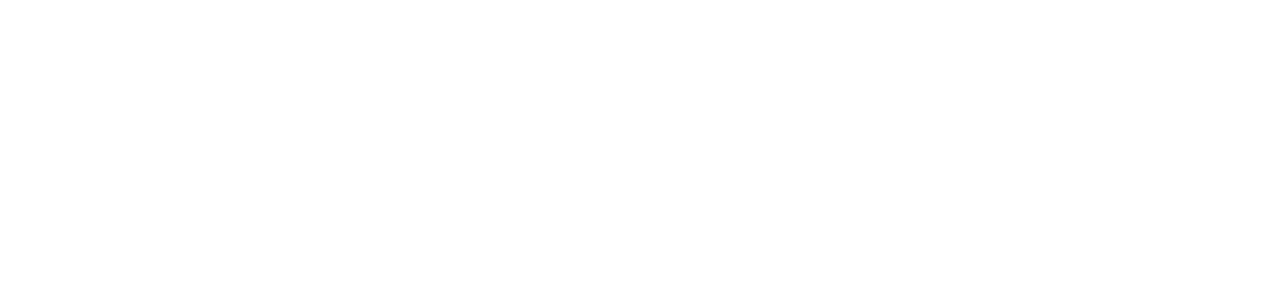
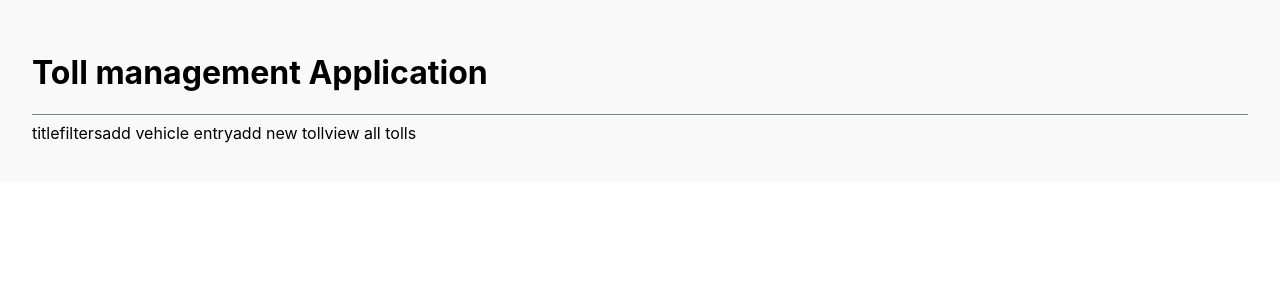
Before and after one commit to staticGuru/toll_management_system, a React (Create React App) app: page / in a window 1280 px wide. Shown: the top 300 px of the page. Built offline with nearby package versions, Linux system fonts and the light colour scheme.

Commit message:
add action bar

```diff
--- a/src/App.css
+++ b/src/App.css
@@ -7,6 +7,24 @@
   pointer-events: none;
 }
 
+.layout {
+  padding: 2rem;
+  background-color: #f9f9f9;
+}
+.title {
+  font-size: 2rem;
+  font-weight: bold;
+}
+.title-container {
+  border-bottom: 1px solid #7f8487;
+}
+.action-container {
+  display: flex;
+  flex-direction: row;
+  flex: 1;
+  padding-top: 0.5rem;
+  padding-bottom: 0.5rem;
+}
 @media (prefers-reduced-motion: no-preference) {
   .App-logo {
     animation: App-logo-spin infinite 20s linear;
--- a/src/App.js
+++ b/src/App.js
@@ -1,10 +1,14 @@
-import logo from './logo.svg';
-import './App.css';
+import logo from "./logo.svg";
+import "./App.css";
+import Home from "./pages/home";
+import Layout from "./component.js/layout";
 
 function App() {
   return (
-    <div className="App">
-
+    <div>
+      <Layout>
+        <Home />
+      </Layout>
     </div>
   );
 }
--- /dev/null
+++ b/src/component.js/actionBar.js
@@ -0,0 +1,15 @@
+import React from "react";
+
+function ActionBar() {
+  return (
+    <div className="action-container">
+      <div className="action-title-container">title</div>
+      <div className="filter-container">filters</div>
+      <div className="vehicleEntry-container">add vehicle entry</div>
+      <div className="addToll-container">add new toll</div>
+      <div className="allTolls-container">view all tolls</div>
+    </div>
+  );
+}
+
+export default ActionBar;
--- /dev/null
+++ b/src/component.js/layout.js
@@ -0,0 +1,14 @@
+import React from "react";
+
+function Layout(props) {
+  return (
+    <div className="layout">
+      <div className="title-container">
+        <h1 className="title">Toll management Application</h1>
+      </div>
+      <div>{props.children}</div>
+    </div>
+  );
+}
+
+export default Layout;
--- a/src/pages/home.js
+++ b/src/pages/home.js
@@ -1,9 +1,14 @@
-import React from 'react'
+import React from "react";
+import ActionBar from "../component.js/actionBar";
 
 function Home() {
   return (
-    <div>Home</div>
-  )
+    <div className="home">
+
+      <ActionBar/>
+
+    </div>
+  );
 }
 
-export default Home
+export default Home;
```
